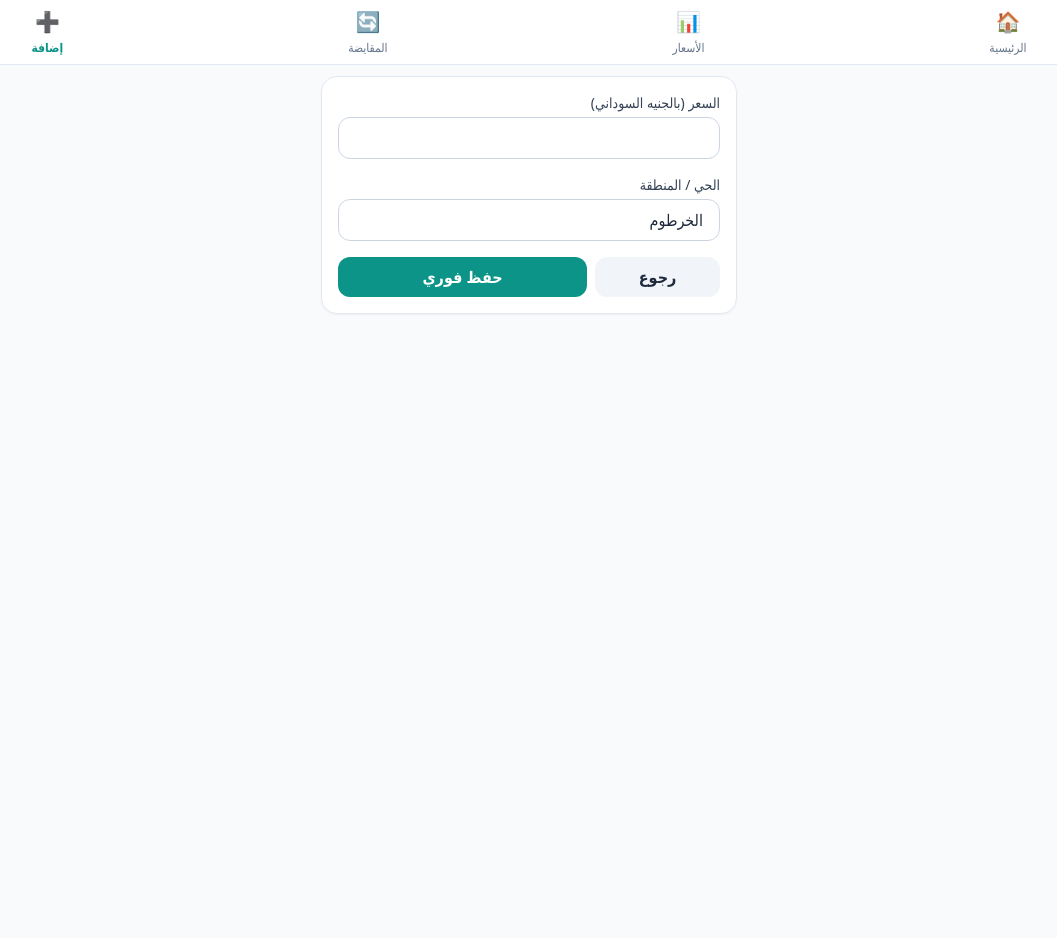
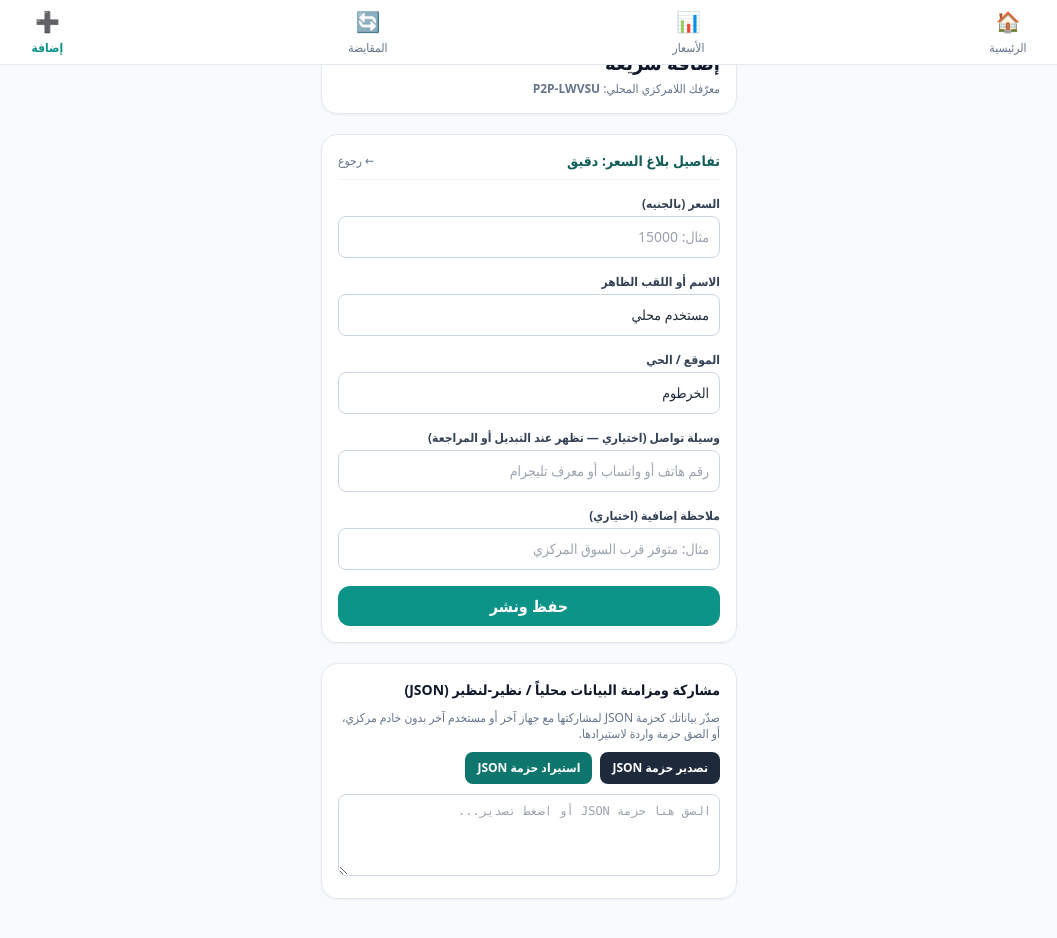
Before and after one commit to Mb4252/Decentralized-Free, a Next.js app: page /Decentralized-Free/add in a window 1280 px wide. Both pictures are taken after a click on the button "التالي". Shown: the top 938 px of the page, without its empty margins (111-1168 px from the left). Before the commit the page ends 800 px from the top, so only its background shows below. Built offline with nearby package versions, Linux system fonts and the light colour scheme.

Commit message:
Update page.tsx

```diff
--- a/app/add/page.tsx
+++ b/app/add/page.tsx
@@ -1,99 +1,301 @@
 'use client';
+
 import { useState } from 'react';
+import { useRouter } from 'next/navigation';
 import { useApp } from '@/lib/context';
+import { ReportKind } from '@/core/market-engine';
+
+const QUICK_ITEMS = ['دقيق', 'سكر', 'زيت', 'ذرة'];
 
 export default function AddPage() {
-  const { addPrice, addBarter } = useApp();
-  const [step, setStep] = useState(1);
-  const [type, setType] = useState<'price' | 'offer' | 'need'>('price');
-  const [item, setItem] = useState('دقيق');
-  const [quantity, setQuantity] = useState('1 كجم');
-  const [price, setPrice] = useState('');
-  const [location, setLocation] = useState('الخرطوم');
-  const [success, setSuccess] = useState(false);
+  const router = useRouter();
+  const { addEntry, localPeer, exportBundleJson, importBundleJson } = useApp();
 
-  const handleSubmit = (e: React.FormEvent) => {
+  const [step, setStep] = useState<1 | 2>(1);
+  const [kind, setKind] = useState<ReportKind>('price');
+  const [item, setItem] = useState<string>('دقيق');
+
+  const [authorName, setAuthorName] = useState<string>(localPeer.defaultName);
+  const [location, setLocation] = useState<string>('الخرطوم');
+  const [contact, setContact] = useState<string>('');
+  const [price, setPrice] = useState<string>('');
+  const [quantity, setQuantity] = useState<string>('1 كجم');
+  const [wantItem, setWantItem] = useState<string>('');
+  const [note, setNote] = useState<string>('');
+
+  const [bundleText, setBundleText] = useState<string>('');
+  const [bundleStatus, setBundleStatus] = useState<string>('');
+
+  const handleNext = (e: React.FormEvent) => {
     e.preventDefault();
-    if (type === 'price') {
-      addPrice({
-        itemId: item.toLowerCase(),
-        itemName: item,
-        price: Number(price),
-        unitRef: 1, // افتراضي
-        location
-      });
-    } else {
-      addBarter({
-        type: type as 'offer' | 'need',
-        userId: 'user-' + Math.floor(Math.random() * 1000),
-        itemId: item.toLowerCase(),
-        itemName: item,
-        quantity,
-        location
-      });
+    if (!item.trim()) return;
+    if (!authorName.trim()) {
+      setAuthorName(localPeer.defaultName);
     }
-    setSuccess(true);
-    setTimeout(() => {
-      setSuccess(false);
-      setStep(1);
-      setPrice('');
-    }, 2000);
+    setStep(2);
   };
 
-  if (success) {
-    return (
-      <div className="card text-center mt-10">
-        <h2 className="text-2xl text-green-600 mb-4">✅ تمت الإضافة بنجاح!</h2>
-        <p>شكراً لمساهمتك في مجتمع عادل.</p>
-      </div>
-    );
-  }
+  const handleSave = (e: React.FormEvent) => {
+    e.preventDefault();
+    if (!item.trim()) return;
+
+    const numericPrice = kind === 'price' ? Number(price) : undefined;
+    if (kind === 'price' && (!numericPrice || Number.isNaN(numericPrice) || numericPrice <= 0)) {
+      return;
+    }
+
+    addEntry({
+      kind,
+      item: item.trim(),
+      location: location.trim() || 'غير محدد',
+      contact: contact.trim() || undefined,
+      price: numericPrice,
+      quantity: kind !== 'price' ? quantity.trim() || undefined : undefined,
+      wantItem: kind !== 'price' ? wantItem.trim() || undefined : undefined,
+      note: note.trim() || undefined,
+      authorName: authorName.trim() || localPeer.defaultName,
+    });
+
+    if (kind === 'price') {
+      router.push('/prices');
+    } else {
+      router.push('/barter');
+    }
+  };
 
   return (
-    <div className="mt-4">
-      <h1 className="text-xl font-bold mb-4">إضافة سريعة</h1>
+    <div className="mt-4 space-y-5 pb-24">
+      <div className="card space-y-1">
+        <h1 className="text-xl font-bold text-slate-900">إضافة سريعة</h1>
+        <p className="text-xs text-slate-500">
+          معرّفك اللامركزي المحلي: <strong>{localPeer.peerId}</strong>
+        </p>
+      </div>
 
-      {step === 1 && (
-        <div className="card space-y-4">
-          <div>
-            <label className="label">ماذا تريد أن تفعل؟</label>
+      {step === 1 ? (
+        <form onSubmit={handleNext} className="card space-y-4">
+          <div className="space-y-2">
+            <label className="block text-sm font-bold text-slate-800">ماذا تريد أن تفعل؟</label>
             <div className="grid grid-cols-3 gap-2">
-              <button onClick={() => setType('price')} className={`p-2 rounded border ${type === 'price' ? 'bg-teal-100 border-teal-500' : ''}`}>بلاغ سعر</button>
-              <button onClick={() => setType('offer')} className={`p-2 rounded border ${type === 'offer' ? 'bg-teal-100 border-teal-500' : ''}`}>أملك (عرض)</button>
-              <button onClick={() => setType('need')} className={`p-2 rounded border ${type === 'need' ? 'bg-teal-100 border-teal-500' : ''}`}>أحتاج (طلب)</button>
+              <button
+                type="button"
+                onClick={() => setKind('price')}
+                className={`p-3 rounded-lg border text-sm font-bold transition ${
+                  kind === 'price'
+                    ? 'bg-teal-50 border-teal-600 text-teal-800'
+                    : 'bg-white border-slate-200 text-slate-700'
+                }`}
+              >
+                بلاغ سعر
+              </button>
+              <button
+                type="button"
+                onClick={() => setKind('have')}
+                className={`p-3 rounded-lg border text-sm font-bold transition ${
+                  kind === 'have'
+                    ? 'bg-teal-50 border-teal-600 text-teal-800'
+                    : 'bg-white border-slate-200 text-slate-700'
+                }`}
+              >
+                أملك (عرض)
+              </button>
+              <button
+                type="button"
+                onClick={() => setKind('need')}
+                className={`p-3 rounded-lg border text-sm font-bold transition ${
+                  kind === 'need'
+                    ? 'bg-teal-50 border-teal-600 text-teal-800'
+                    : 'bg-white border-slate-200 text-slate-700'
+                }`}
+              >
+                أحتاج (طلب)
+              </button>
             </div>
           </div>
+
+          <div className="space-y-2">
+            <label className="block text-sm font-bold text-slate-800">السلعة</label>
+            <input
+              type="text"
+              value={item}
+              onChange={(e) => setItem(e.target.value)}
+              placeholder="مثال: دقيق، سكر، زيت..."
+              className="w-full p-2.5 rounded-lg border border-slate-300 text-sm"
+              required
+            />
+            <div className="flex flex-wrap gap-2 pt-1">
+              {QUICK_ITEMS.map((q) => (
+                <button
+                  key={q}
+                  type="button"
+                  onClick={() => setItem(q)}
+                  className="text-xs px-2.5 py-1 rounded-full bg-slate-100 text-slate-700 hover:bg-slate-200"
+                >
+                  {q}
+                </button>
+              ))}
+            </div>
+          </div>
+
+          <button type="submit" className="btn-primary w-full py-2.5">
+            التالي
+          </button>
+        </form>
+      ) : (
+        <form onSubmit={handleSave} className="card space-y-4">
+          <div className="flex items-center justify-between border-b border-slate-100 pb-2">
+            <span className="text-sm font-bold text-teal-800">
+              {kind === 'price' ? 'تفاصيل بلاغ السعر' : kind === 'have' ? 'تفاصيل العرض' : 'تفاصيل الطلب'}: {item}
+            </span>
+            <button
+              type="button"
+              onClick={() => setStep(1)}
+              className="text-xs text-slate-500 hover:underline"
+            >
+              ← رجوع
+            </button>
+          </div>
+
+          {kind === 'price' ? (
+            <div>
+              <label className="block text-xs font-bold text-slate-700 mb-1">السعر (بالجنيه)</label>
+              <input
+                type="number"
+                min="1"
+                step="any"
+                value={price}
+                onChange={(e) => setPrice(e.target.value)}
+                placeholder="مثال: 15000"
+                className="w-full p-2.5 rounded-lg border border-slate-300 text-sm"
+                required
+              />
+            </div>
+          ) : (
+            <>
+              <div>
+                <label className="block text-xs font-bold text-slate-700 mb-1">الكمية أو الوصف</label>
+                <input
+                  type="text"
+                  value={quantity}
+                  onChange={(e) => setQuantity(e.target.value)}
+                  placeholder="مثال: 1 كجم أو جوال"
+                  className="w-full p-2.5 rounded-lg border border-slate-300 text-sm"
+                />
+              </div>
+              <div>
+                <label className="block text-xs font-bold text-slate-700 mb-1">
+                  المقابل المطلوب (اختياري للمطابقة المتبادلة)
+                </label>
+                <input
+                  type="text"
+                  value={wantItem}
+                  onChange={(e) => setWantItem(e.target.value)}
+                  placeholder="مثال: سكر أو ذرة"
+                  className="w-full p-2.5 rounded-lg border border-slate-300 text-sm"
+                />
+              </div>
+            </>
+          )}
+
           <div>
-            <label className="label">السلعة</label>
-            <input className="input-field" value={item} onChange={e => setItem(e.target.value)} placeholder="دقيق، سكر، زيت..." />
+            <label className="block text-xs font-bold text-slate-700 mb-1">الاسم أو اللقب الظاهر</label>
+            <input
+              type="text"
+              value={authorName}
+              onChange={(e) => setAuthorName(e.target.value)}
+              placeholder="اسمك أو لقبك"
+              className="w-full p-2.5 rounded-lg border border-slate-300 text-sm"
+            />
           </div>
-          <button onClick={() => setStep(2)} className="btn-primary w-full">التالي</button>
-        </div>
+
+          <div>
+            <label className="block text-xs font-bold text-slate-700 mb-1">الموقع / الحي</label>
+            <input
+              type="text"
+              value={location}
+              onChange={(e) => setLocation(e.target.value)}
+              placeholder="مثال: الخرطوم"
+              className="w-full p-2.5 rounded-lg border border-slate-300 text-sm"
+              required
+            />
+          </div>
+
+          <div>
+            <label className="block text-xs font-bold text-slate-700 mb-1">
+              وسيلة تواصل (اختياري — تظهر عند التبديل أو المراجعة)
+            </label>
+            <input
+              type="text"
+              value={contact}
+              onChange={(e) => setContact(e.target.value)}
+              placeholder="رقم هاتف أو واتساب أو معرف تليجرام"
+              className="w-full p-2.5 rounded-lg border border-slate-300 text-sm"
+            />
+          </div>
+
+          <div>
+            <label className="block text-xs font-bold text-slate-700 mb-1">ملاحظة إضافية (اختياري)</label>
+            <input
+              type="text"
+              value={note}
+              onChange={(e) => setNote(e.target.value)}
+              placeholder="مثال: متوفر قرب السوق المركزي"
+              className="w-full p-2.5 rounded-lg border border-slate-300 text-sm"
+            />
+          </div>
+
+          <button type="submit" className="btn-primary w-full py-2.5">
+            حفظ ونشر
+          </button>
+        </form>
       )}
 
-      {step === 2 && (
-        <form onSubmit={handleSubmit} className="card space-y-4">
-          {type === 'price' ? (
-            <div>
-              <label className="label">السعر (بالجنيه السوداني)</label>
-              <input type="number" className="input-field" value={price} onChange={e => setPrice(e.target.value)} required />
-            </div>
-          ) : (
-            <div>
-              <label className="label">الكمية</label>
-              <input className="input-field" value={quantity} onChange={e => setQuantity(e.target.value)} required />
-            </div>
-          )}
-          <div>
-            <label className="label">الحي / المنطقة</label>
-            <input className="input-field" value={location} onChange={e => setLocation(e.target.value)} required />
-          </div>
-          <div className="flex gap-2">
-            <button type="button" onClick={() => setStep(1)} className="btn-secondary w-1/3">رجوع</button>
-            <button type="submit" className="btn-primary w-2/3">حفظ فوري</button>
-          </div>
-        </form>
-      )}
+      <div className="card space-y-2.5">
+        <h2 className="text-sm font-bold text-slate-900">
+          مشاركة ومزامنة البيانات محلياً / نظير-لنظير (JSON)
+        </h2>
+        <p className="text-xs text-slate-500">
+          صدّر بياناتك كحزمة JSON لمشاركتها مع جهاز آخر أو مستخدم آخر بدون خادم مركزي، أو الصق حزمة واردة لاستيرادها.
+        </p>
+
+        <div className="flex gap-2">
+          <button
+            type="button"
+            onClick={() => {
+              const exported = exportBundleJson();
+              setBundleText(exported);
+              setBundleStatus('تم توليد حزمة JSON للبيانات الحالية.');
+            }}
+            className="px-3 py-2 rounded-lg bg-slate-800 text-white text-xs font-semibold"
+          >
+            تصدير حزمة JSON
+          </button>
+          <button
+            type="button"
+            onClick={() => {
+              const res = importBundleJson(bundleText);
+              if (res.ok) {
+                setBundleStatus(`تم استيراد ${res.importedCount} عنصر جديد بنجاح.`);
+              } else {
+                setBundleStatus(res.error || 'تعذر الاستيراد.');
+              }
+            }}
+            className="px-3 py-2 rounded-lg bg-teal-700 text-white text-xs font-semibold"
+          >
+            استيراد حزمة JSON
+          </button>
+        </div>
+
+        <textarea
+          rows={4}
+          value={bundleText}
+          onChange={(e) => setBundleText(e.target.value)}
+          placeholder="الصق هنا حزمة JSON أو اضغط تصدير..."
+          className="w-full p-2 rounded-lg border border-slate-300 text-xs font-mono"
+        />
+
+        {bundleStatus && <p className="text-xs font-medium text-teal-800">{bundleStatus}</p>}
+      </div>
     </div>
   );
 }
```
